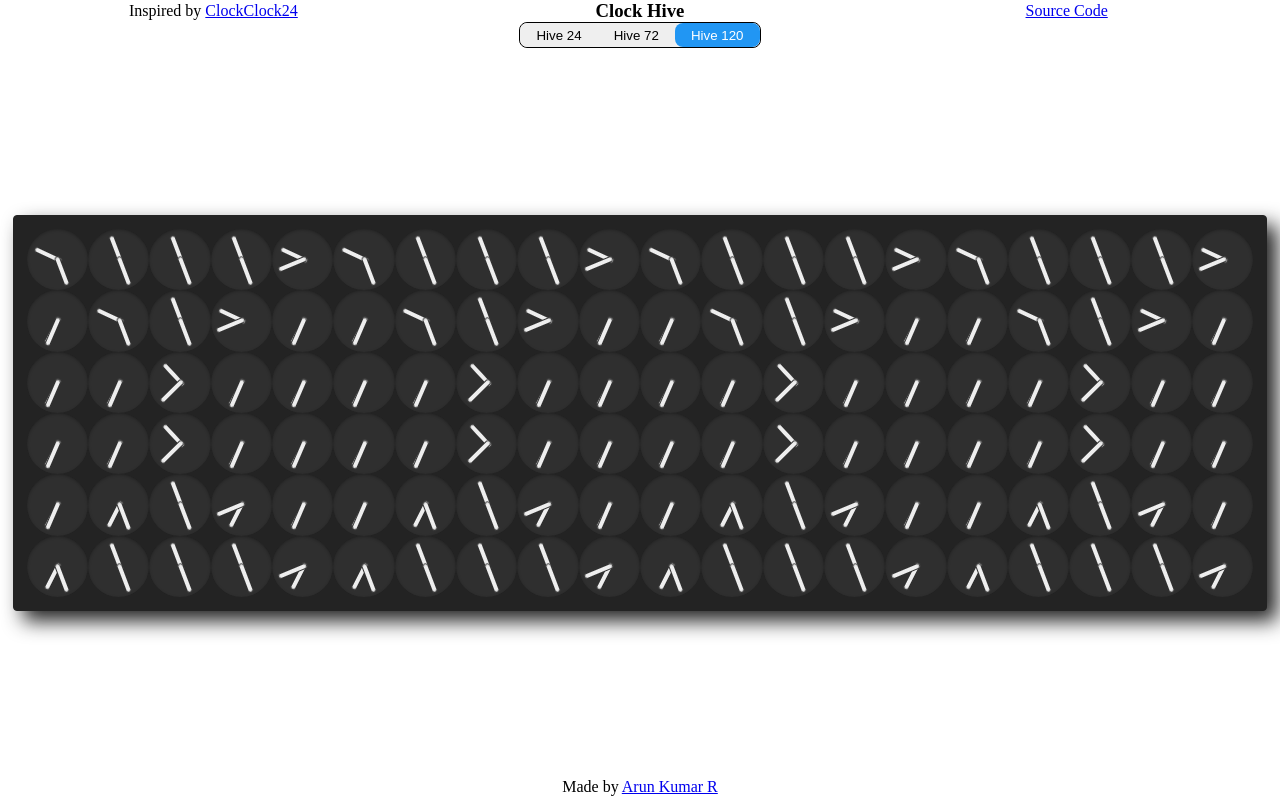
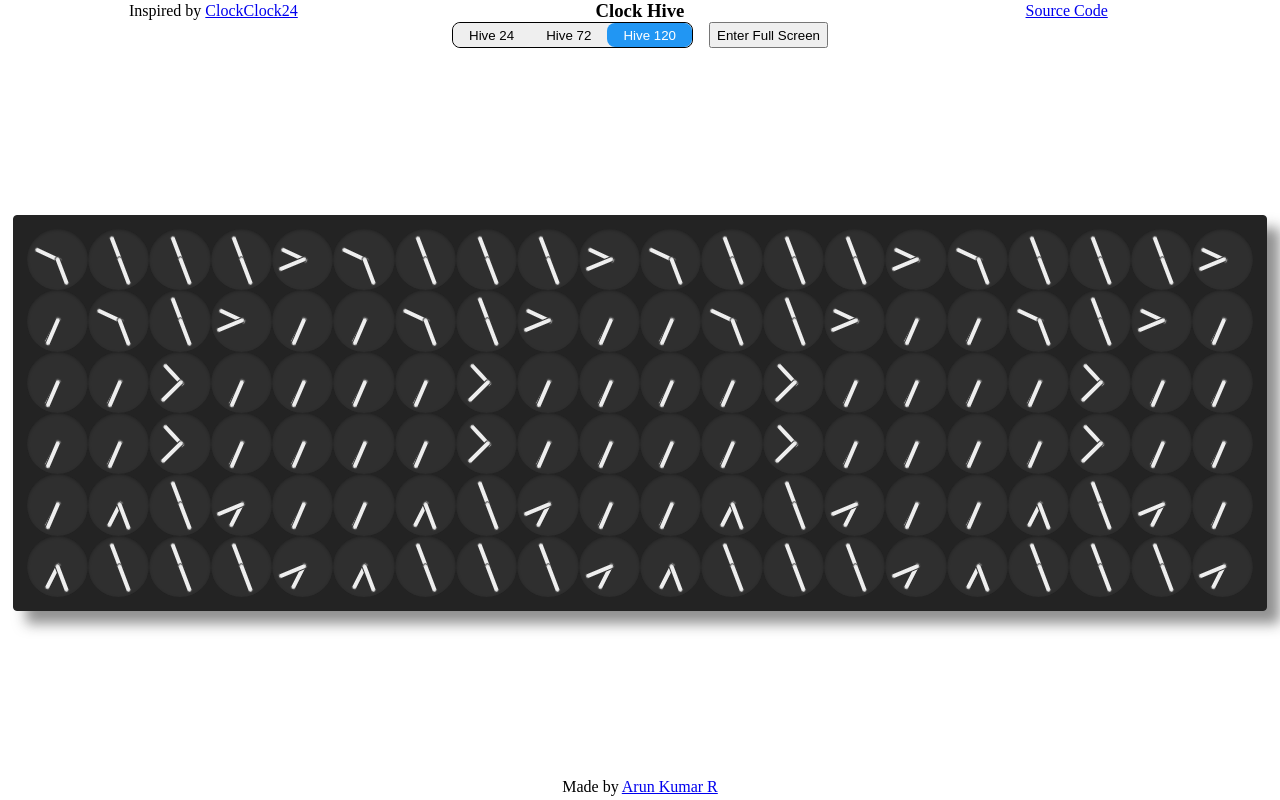
Before and after one commit to arunkumarun/clock-hive, a Vue app: page / in a window 1280 px wide. Built offline with nearby package versions, Linux system fonts and the light colour scheme.

Commit message:
Clock will not overflow over the selectors and added full screen mode

```diff
--- a/package.json
+++ b/package.json
@@ -10,6 +10,7 @@
     "deploy": "gh-pages -d dist -b release"
   },
   "dependencies": {
+    "@vueuse/core": "^14.0.0",
     "vue": "^3.5.22"
   },
   "devDependencies": {
--- a/src/components/ClockHive.vue
+++ b/src/components/ClockHive.vue
@@ -92,23 +92,28 @@ function setDigits(digitKeys: DigitKey[]): void {
   border-radius: 4px;
   display: grid;
   grid-auto-flow: column;
+  grid-auto-columns: minmax(0, 1fr);
+  grid-auto-rows: minmax(0, max-content);
   overflow: hidden;
   padding: 1cqi;
   margin: 1cqi;
   background-color: var(--clock-color);
-  box-shadow: 10px 10px 20px 0 rgba(35,35,35,1);
+  box-shadow: 1cqi 1cqi 1cqi 0 rgba(35, 35, 35, 0.5);
 }
 
 .grid-digits {
   display: grid;
   grid-auto-flow: column;
+  grid-auto-columns: minmax(0, 1fr);
+  grid-auto-rows: minmax(0, max-content);
 }
 
 .grid-clock {
   --_digit-row: v-bind(digitMatrix[0]);
   --_digit-column: v-bind(digitMatrix[1]);
   display: grid;
-  grid-template-columns: repeat(var(--_digit-column), minmax(0, 1fr));
+  grid-template-columns: repeat(var(--_digit-column), 1fr);
   grid-template-rows: repeat(var(--_digit-row), minmax(0, max-content));
+  justify-items: stretch;
 }
 </style>
--- a/src/components/ClockHiveSelector.vue
+++ b/src/components/ClockHiveSelector.vue
@@ -1,16 +1,23 @@
 <template>
   <div class="clock-hive-selector">
-    <SegmentedButtons class="clock-hive-segmented-btn" v-model="matrixSize" :items="items"/>
-    <div class="clock-hive-container">
+    <div class="clock-actions">
+      <SegmentedButtons v-model="matrixSize" :items="items"/>
+      <button @click="toggleFullScreen">{{ isFullscreen ? 'Exit Full Screen' : 'Enter Full Screen' }}</button>
+    </div>
+    <div ref="clockHiveContainer" class="clock-hive-container">
       <ClockHive :key="matrixSize.toString()" :matrix-size="matrixSize"/>
     </div>
   </div>
 </template>
 
 <script setup lang="ts">
-import {ref} from "vue";
+import {ref, useTemplateRef} from "vue";
 import ClockHive from "./ClockHive.vue";
 import SegmentedButtons from "./input/SegmentedButtons.vue";
+import {useFullscreen} from "@vueuse/core";
+
+const clockHiveContainer = useTemplateRef<HTMLDivElement>("clockHiveContainer");
+const { isFullscreen, toggle: toggleFullScreen } = useFullscreen(clockHiveContainer);
 
 const matrixSize = ref<[number, number]>([6, 5]);
 
@@ -38,9 +45,13 @@ const items = [
   grid-auto-rows: minmax(0, 1fr);
   grid-auto-columns: minmax(0, 1fr);
   align-items: center;
+  overflow: hidden;
+  margin: auto;
 }
 
-.clock-hive-segmented-btn {
+.clock-actions {
+  display: flex;
+  gap: 1rem;
   margin: auto;
 }
 </style>
```
Also changed, not shown: 1 other file (tests, documents, lock files or other folders).
